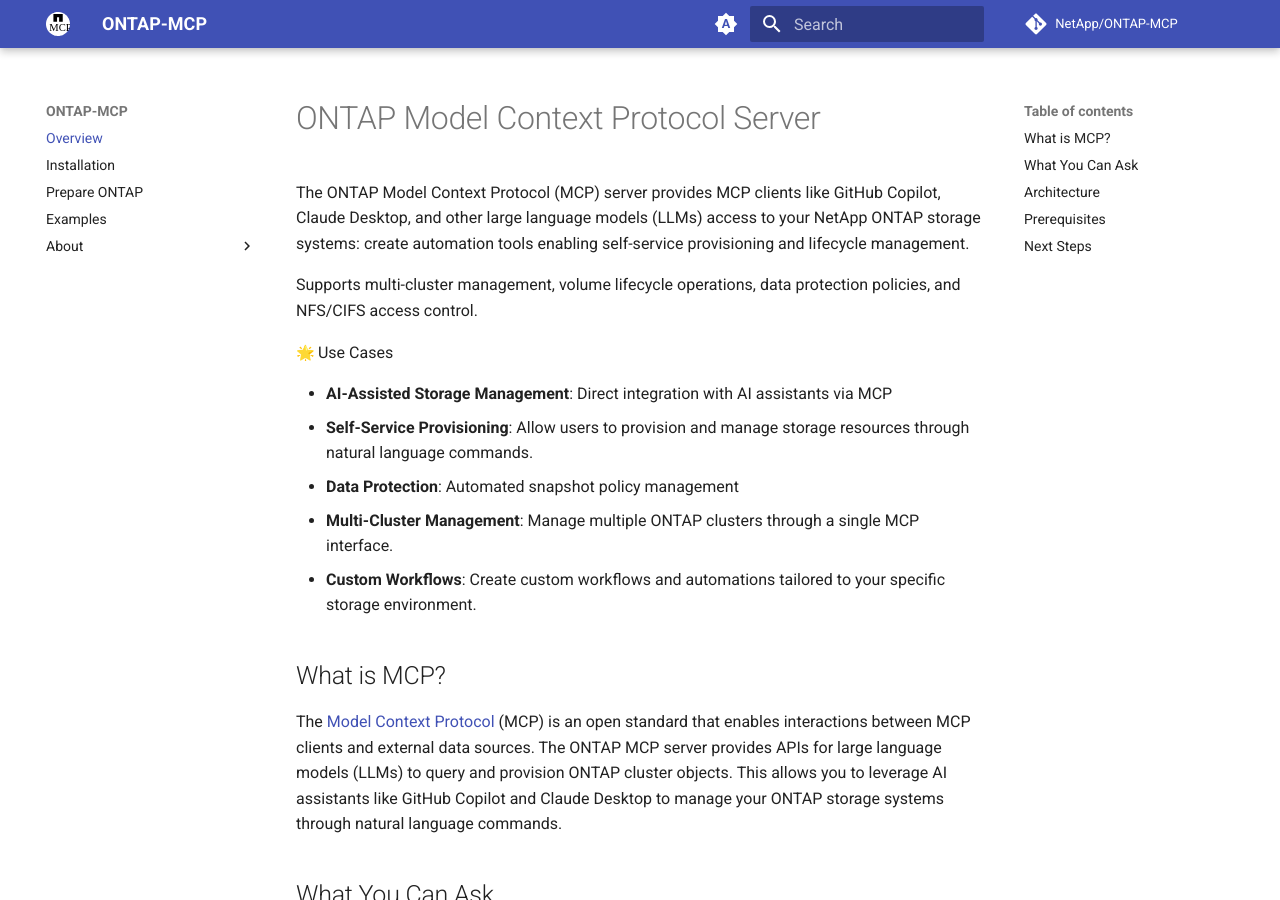
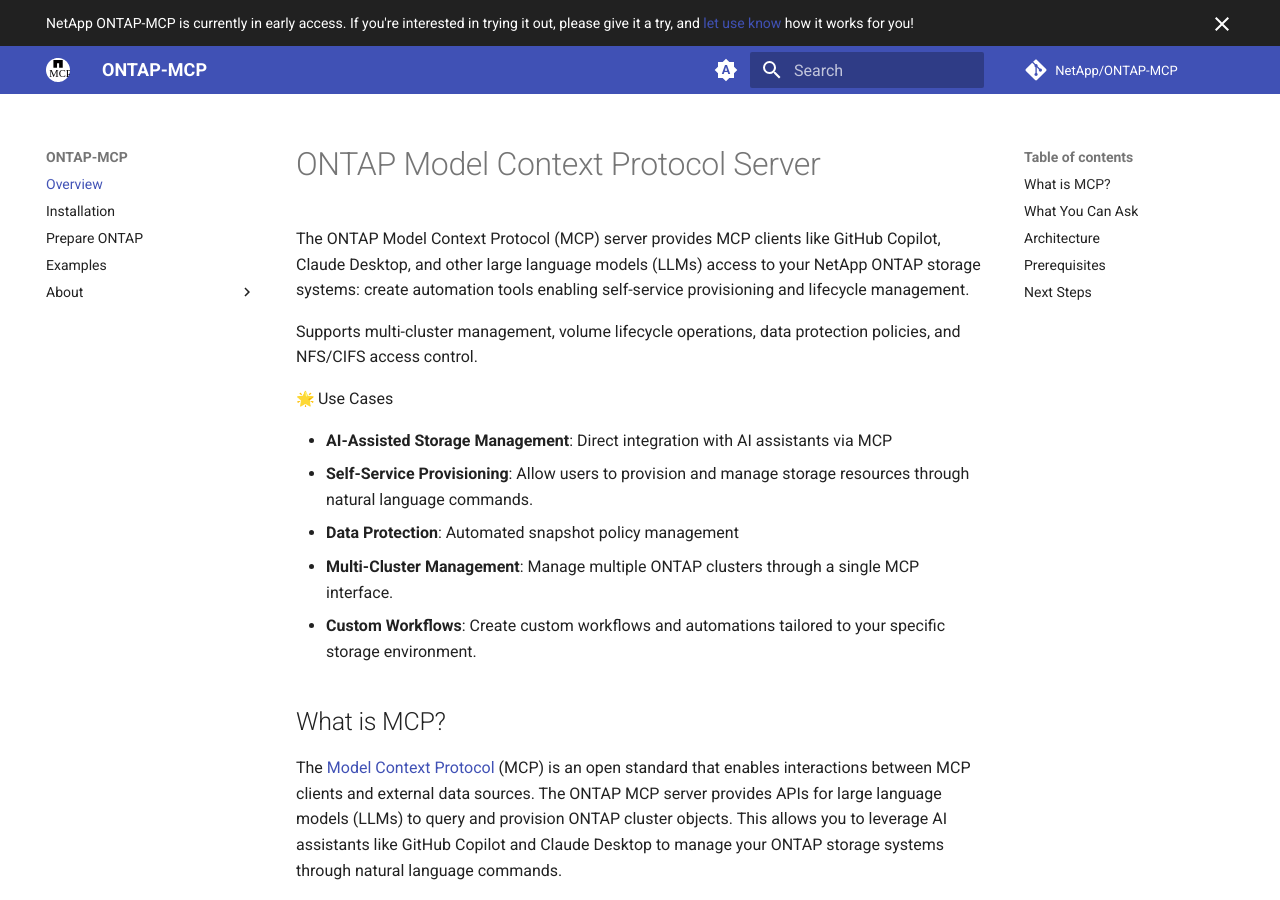
Before and after one commit to NetApp/ontap-mcp, an MkDocs documentation site: the page built from docs/index.md, in a window 1280 px wide and 900 px high. Built offline with MkDocs 1.6.1 and Material for MkDocs 9.7.7, drawn with Linux system fonts in a browser that asks for light colours; emoji names are drawn with the system emoji font; comment, search, counter and statistics services are not loaded; the version menu is left out.

Commit message:
doc: ONTAP-MCP is in preview

```diff
--- /dev/null
+++ b/docs/overrides/main.html
@@ -0,0 +1,8 @@
+{% extends "base.html" %}
+
+{% block announce %}
+
+<span>NetApp ONTAP-MCP is currently in early access.
+    If you're interested in trying it out, please give it a try,
+    and <a href="https://github.com/NetApp/ontap-mcp/blob/main/SUPPORT.md#getting-help">let use know</a> how it works for you!</span>
+{% endblock %}
--- a/mkdocs.yml
+++ b/mkdocs.yml
@@ -17,6 +17,9 @@
   logo: assets/ontap-mcp.svg
   favicon: assets/ontap-mcp.svg
   name: material
+  custom_dir: docs/overrides
+  features:
+    - announce.dismiss
   palette:
     # Palette toggle for automatic mode
     - media: "(prefers-color-scheme)"
```
Also changed, not shown: README.md (+3 -0 lines), SUPPORT.md (+1 -1 lines).
